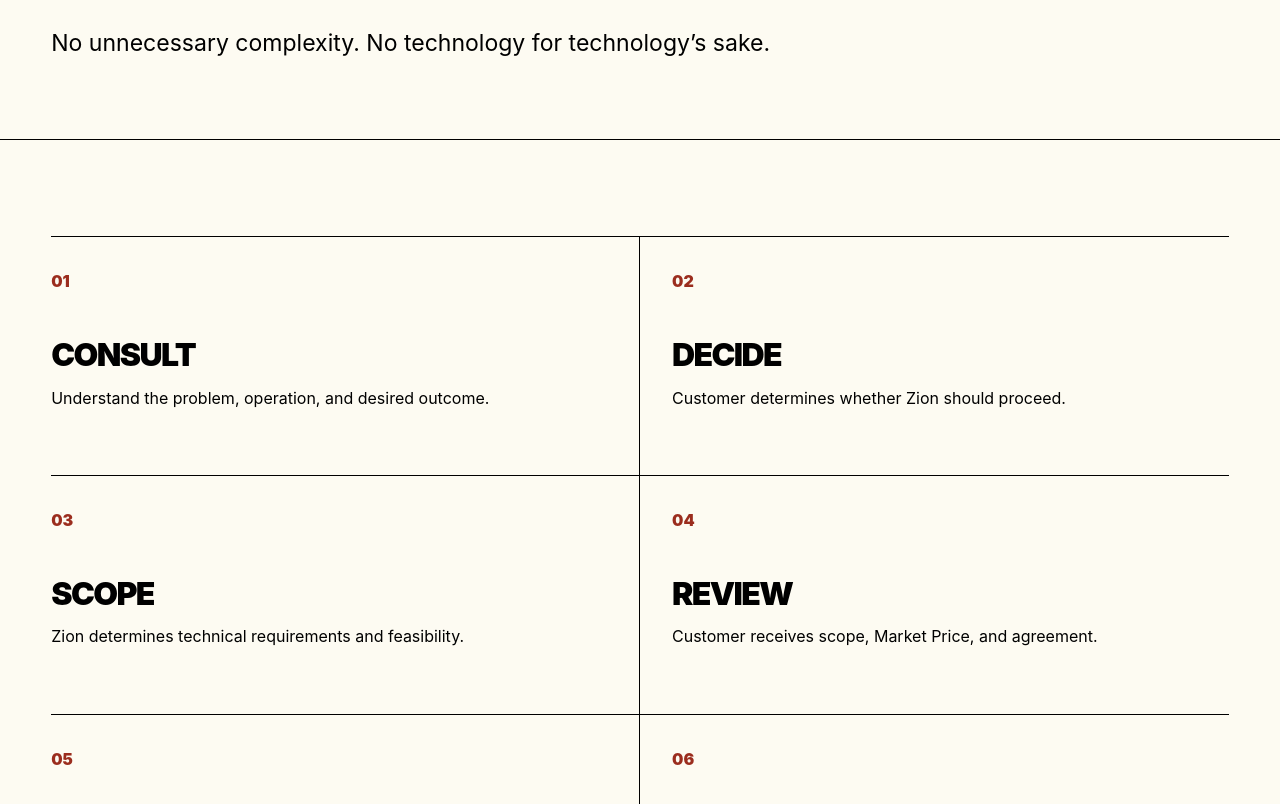
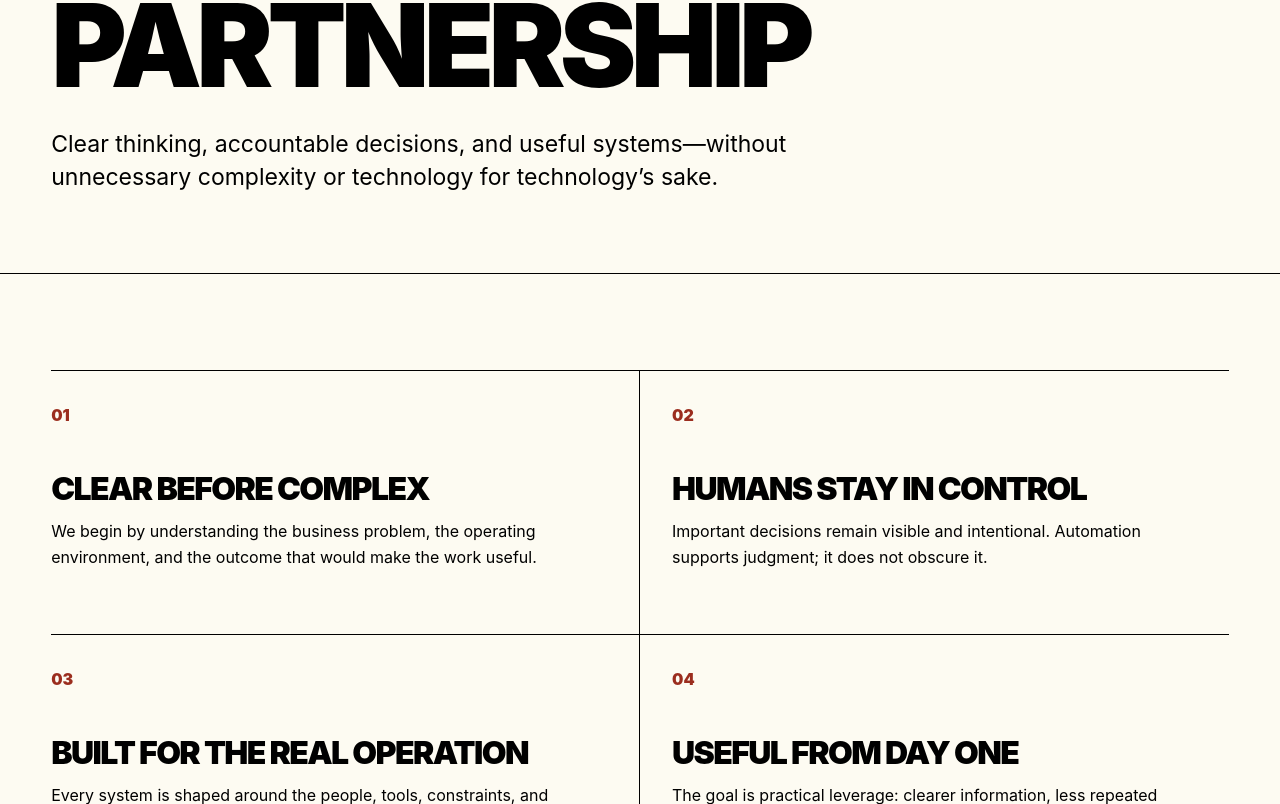
Before and after one commit to Zioncmd/zion-newspaper, a Next.js app: page /how-we-work in a window 1280 px wide. Shown: the part 356-1160 px from the top of the page. Built offline with nearby package versions, Linux system fonts and the light colour scheme.

Commit message:
polish: remove retired workflow presentation

```diff
--- a/app/how-we-work/page.tsx
+++ b/app/how-we-work/page.tsx
@@ -1,3 +1,10 @@
 import {ConsultationBand,PageIntro,SiteShell} from '../site-shell';
-const steps=[['01','CONSULT','Understand the problem, operation, and desired outcome.'],['02','DECIDE','Customer determines whether Zion should proceed.'],['03','SCOPE','Zion determines technical requirements and feasibility.'],['04','REVIEW','Customer receives scope, Market Price, and agreement.'],['05','APPROVE','Customer authorizes the build through digital e-signature.'],['06','BUILD','After authorization, production of the custom system begins.']];
-export default function Process(){return <SiteShell><PageIntro kicker="INSTITUTIONAL / HOW ZION WORKS" title="OPERATING PROCESS"><p className="lead">No unnecessary complexity. No technology for technology’s sake.</p></PageIntro><section className="content-section container"><div className="cards">{steps.map(([n,t,d])=><article className="card" key={n}><span className="num">{n}</span><h2>{t}</h2><p>{d}</p></article>)}</div></section><ConsultationBand/></SiteShell>}
+
+const principles=[
+  ['01','CLEAR BEFORE COMPLEX','We begin by understanding the business problem, the operating environment, and the outcome that would make the work useful.'],
+  ['02','HUMANS STAY IN CONTROL','Important decisions remain visible and intentional. Automation supports judgment; it does not obscure it.'],
+  ['03','BUILT FOR THE REAL OPERATION','Every system is shaped around the people, tools, constraints, and responsibilities already in the room.'],
+  ['04','USEFUL FROM DAY ONE','The goal is practical leverage: clearer information, less repeated work, and systems that can grow with the organization.'],
+];
+
+export default function Process(){return <SiteShell><PageIntro kicker="INSTITUTIONAL / HOW ZION WORKS" title="A PRACTICAL PARTNERSHIP"><p className="lead">Clear thinking, accountable decisions, and useful systems—without unnecessary complexity or technology for technology’s sake.</p></PageIntro><section className="content-section container"><div className="cards">{principles.map(([n,t,d])=><article className="card" key={n}><span className="num">{n}</span><h2>{t}</h2><p>{d}</p></article>)}</div></section><ConsultationBand/></SiteShell>}
```
